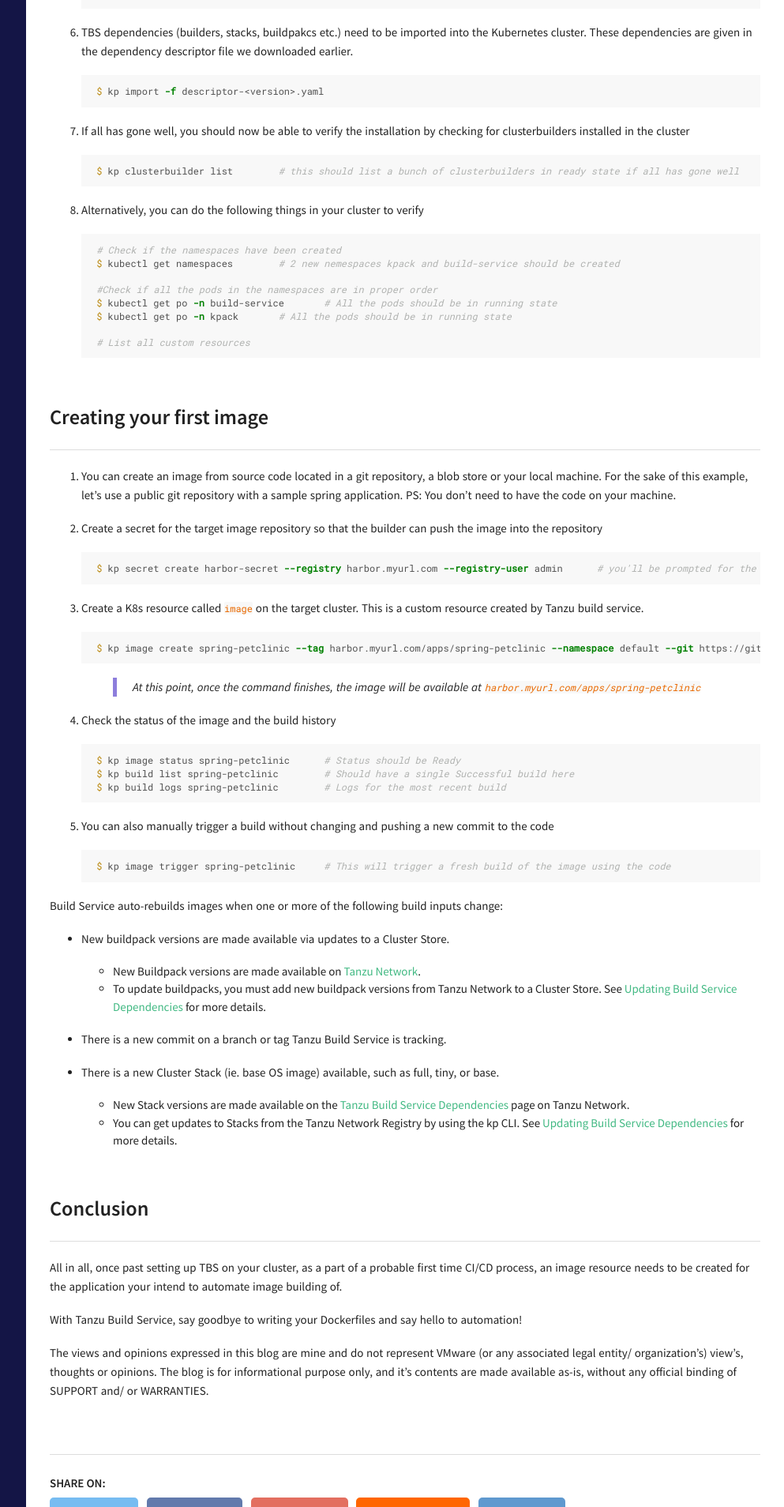
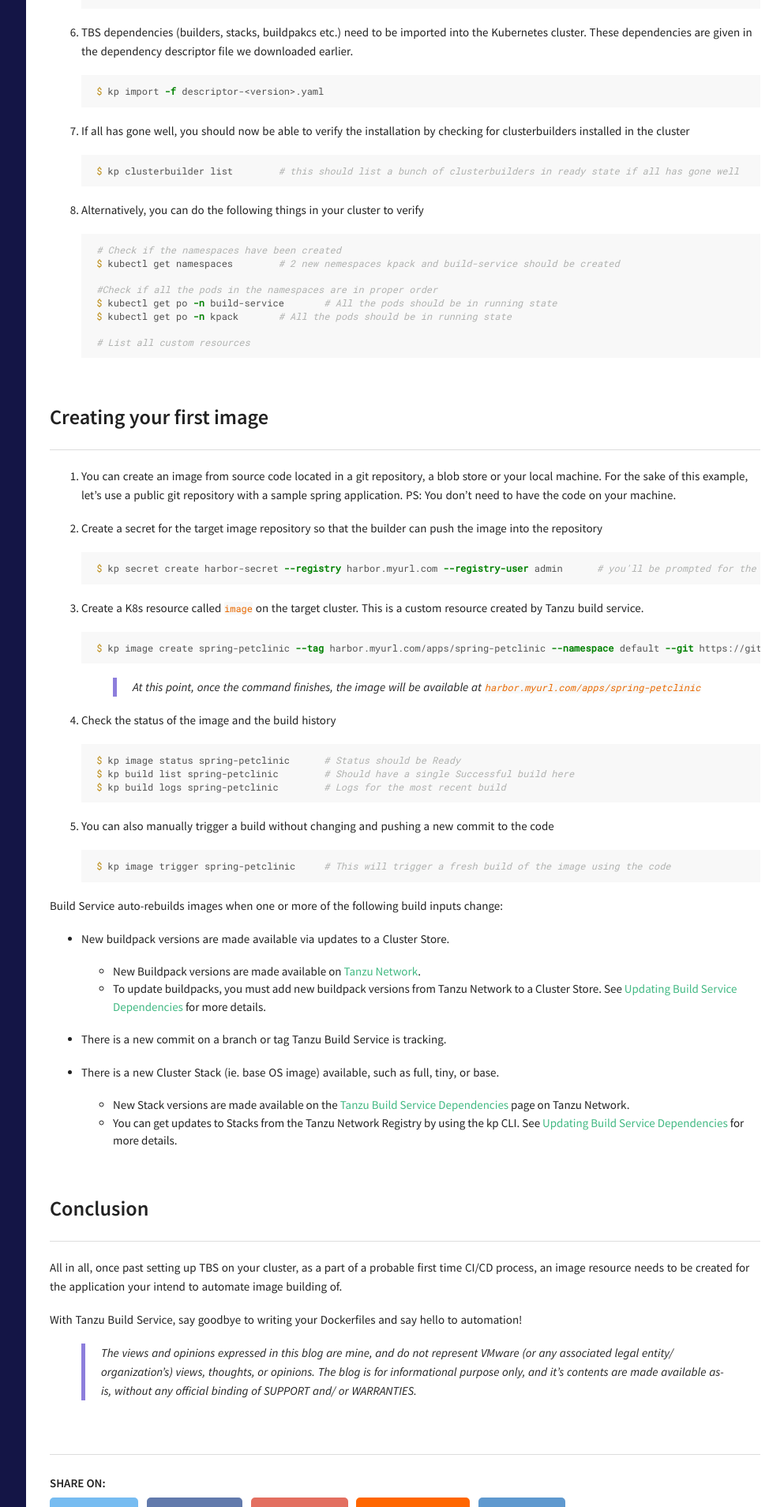
Before and after one commit to karan-kapoor90/karankapoor.in, a Jekyll site: the page built from _posts/2020-10-13-tanzu-build-service.md, in a window 1280 px wide. Shown: the part 3092-5000 px from the top of the page at 79% size, without its empty margins (287-1280 px from the left). Built offline with Jekyll 4.4.1, drawn with Linux system fonts in a browser that asks for light colours.

Commit message:
Updated disclaimer

```diff
--- a/_posts/2020-10-13-tanzu-build-service.md
+++ b/_posts/2020-10-13-tanzu-build-service.md
@@ -197,4 +197,7 @@ All in all, once past setting up TBS on your cluster, as a part of a probable fi
 With Tanzu Build Service, say goodbye to writing your Dockerfiles and say hello to automation!
 
 
-The views and opinions expressed in this blog are mine and do not represent VMware (or any associated legal entity/ organization's) view's, thoughts or opinions. The blog is for informational purpose only, and it's contents are made available as-is, without any official binding of SUPPORT and/ or WARRANTIES.
+
+
+
+> The views and opinions expressed in this blog are mine, and do not represent VMware (or any associated legal entity/ organization's) views, thoughts, or opinions. The blog is for informational purpose only, and it's contents are made available as-is, without any official binding of SUPPORT and/ or WARRANTIES.
```
